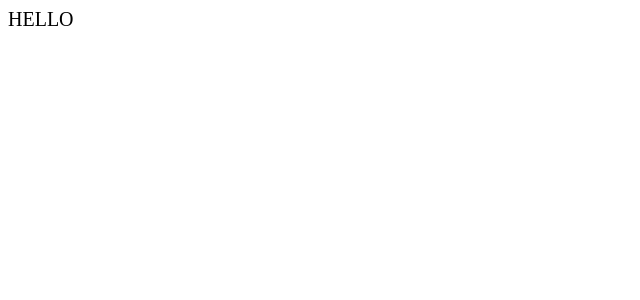
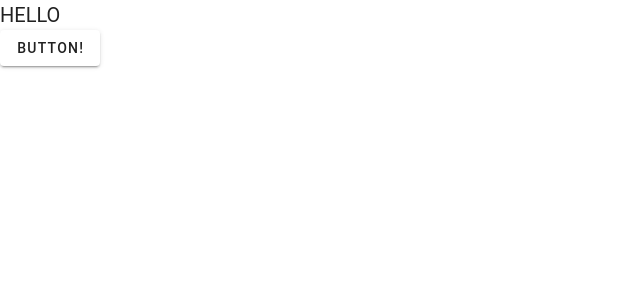
Before and after one commit to Mikelangelo64/jira-clone, a Nuxt app: page / in a window 1280 px wide. Shown: the top 300 px of the page, without its empty margins (0-640 px from the left). Built offline with nearby package versions, Linux system fonts and the light colour scheme.

Commit message:
[SCRUM-5] feat: connected vuetify UI component library

```diff
--- a/app.vue
+++ b/app.vue
@@ -1,6 +1,6 @@
 <template>
-  <div>
+  <v-app>
     <NuxtRouteAnnouncer />
     <NuxtPage />
-  </div>
+  </v-app>
 </template>
--- a/nuxt.config.ts
+++ b/nuxt.config.ts
@@ -1,9 +1,32 @@
+import vuetify, { transformAssetUrls } from 'vite-plugin-vuetify';
+
 // https://nuxt.com/docs/api/configuration/nuxt-config
 export default defineNuxtConfig({
   compatibilityDate: '2024-04-03',
   devtools: { enabled: true },
-  modules: ['@nuxt/eslint', '@nuxtjs/stylelint-module', '@pinia/nuxt'],
+  build: {
+    transpile: ['vuetify'],
+  },
+  modules: [
+    '@nuxt/eslint',
+    '@nuxtjs/stylelint-module',
+    '@pinia/nuxt',
+    (options, nuxt) => {
+      nuxt.hooks.hook('vite:extendConfig', config => {
+        // eslint-disable-next-line @typescript-eslint/ban-ts-comment
+        // @ts-expect-error
+        config.plugins.push(vuetify({ autoImport: true }));
+      });
+    },
+  ],
   eslint: {},
   stylelint: {},
   css: ['~/styles/main.scss'],
+  vite: {
+    vue: {
+      template: {
+        transformAssetUrls,
+      },
+    },
+  },
 });
--- a/package.json
+++ b/package.json
@@ -12,6 +12,7 @@
     "lint:fix": "eslint . --fix"
   },
   "dependencies": {
+    "@mdi/font": "^7.4.47",
     "@pinia/nuxt": "^0.5.5",
     "nuxt": "^3.13.0",
     "pinia": "^2.2.4",
@@ -31,7 +32,9 @@
     "stylelint-config-recommended-vue": "^1.5.0",
     "stylelint-config-standard-scss": "^13.1.0",
     "stylelint-prettier": "^5.0.2",
-    "typescript": "^5.6.2"
+    "typescript": "^5.6.2",
+    "vite-plugin-vuetify": "^2.0.4",
+    "vuetify": "^3.7.5"
   },
   "overrides": {
     "vue": "latest"
--- a/pages/index.vue
+++ b/pages/index.vue
@@ -1,11 +1,11 @@
 <template>
   <div>
     <div class="hello">HELLO</div>
+    <v-btn>Button!</v-btn>
   </div>
 </template>
 
-<script setup lang="ts">
-</script>
+<script setup lang="ts"></script>
 
 <style scoped lang="scss">
 .hello {
--- /dev/null
+++ b/plugins/vuetify.ts
@@ -0,0 +1,11 @@
+import '@mdi/font/css/materialdesignicons.css';
+
+import 'vuetify/styles';
+import { createVuetify } from 'vuetify';
+
+export default defineNuxtPlugin(app => {
+  const vuetify = createVuetify({
+    // ... your configuration
+  });
+  app.vueApp.use(vuetify);
+});
```
Also changed, not shown: 1 other file (tests, documents, lock files or other folders).
